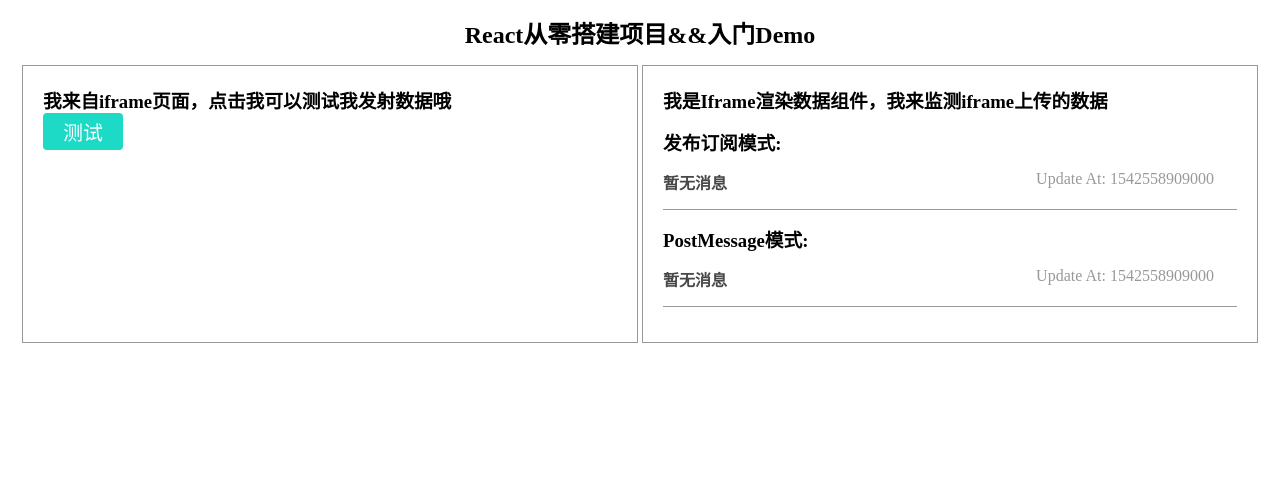
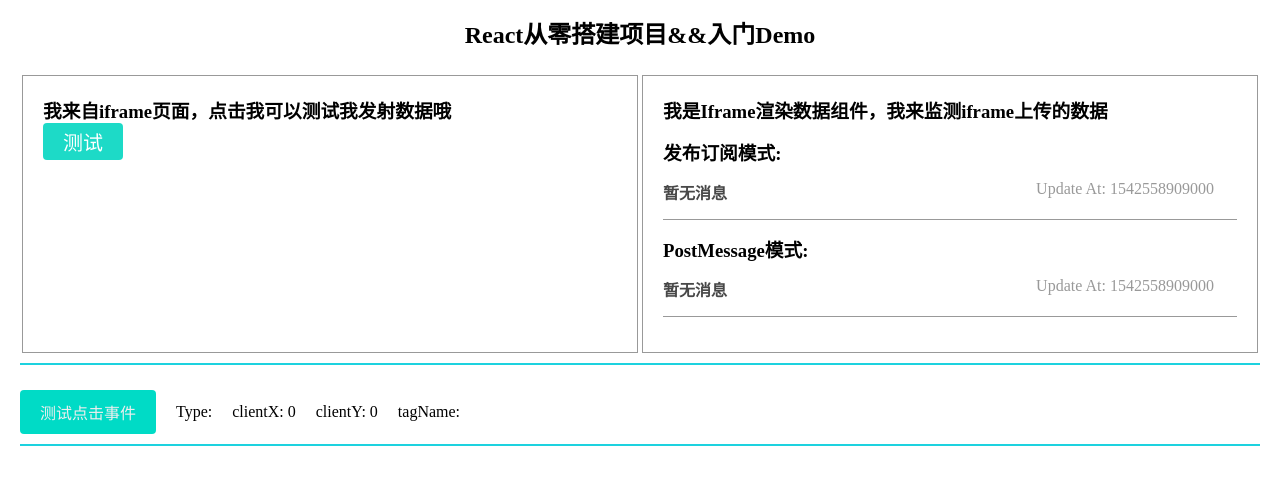
Before and after one commit to BiYuqi/react-seed, a React app: page / in a window 1280 px wide. Built offline with nearby package versions, Linux system fonts and the light colour scheme.

Commit message:
:sparkes: 配置属性初始化器语法，解决方法调用绑定this问题

```diff
--- a/package.json
+++ b/package.json
@@ -24,6 +24,7 @@
   "homepage": "https://github.com/BiYuqi/react-seed#readme",
   "devDependencies": {
     "@babel/core": "^7.1.6",
+    "@babel/plugin-proposal-class-properties": "^7.1.0",
     "@babel/plugin-transform-react-jsx": "^7.1.6",
     "@babel/preset-env": "^7.1.6",
     "@babel/preset-react": "^7.0.0",
--- /dev/null
+++ b/src/components/EventTest/index.js
@@ -0,0 +1,46 @@
+import React from 'react'
+
+const eventStyle = {
+  display: 'flex',
+  justifyContent: 'flex-start'
+}
+const liStyle = {
+  marginRight: '20px'
+}
+export default class EventTest extends React.Component {
+  constructor(props) {
+    super(props)
+    this.state = {
+      type: '',
+      clientX: 0,
+      clientY: 0,
+      tagName: ''
+    }
+  }
+  handleClick = (e) => {
+    this.setState({
+      type: e.type,
+      clientX: e.clientX,
+      clientY: e.clientY,
+      tagName: e.target.tagName.toLowerCase()
+    })
+  }
+  render() {
+    return (
+      <div className="react-row" style={eventStyle}>
+        <button
+          className="btn"
+          onClick={this.handleClick}
+          style={{marginRight: '20px'}}>
+          测试点击事件
+        </button>
+        <ul className="flex-center">
+          <li style={liStyle}>Type: {this.state.type}</li>
+          <li style={liStyle}>clientX: {this.state.clientX}</li>
+          <li style={liStyle}>clientY: {this.state.clientY}</li>
+          <li style={liStyle}>tagName: {this.state.tagName}</li>
+        </ul>
+      </div>
+    )
+  }
+}
--- a/src/components/IframeRender/index.js
+++ b/src/components/IframeRender/index.js
@@ -13,10 +13,9 @@
             <h6>{ this.props.pubSub }</h6>
             <span>Update At: { this.props.date }</span>
           </div>
-
         </div>
         <div className="render-area">
-          <h3>PostMessage模式: </h3>
+          <h3>PostMessage模式:</h3>
           <div className="msg-item">
             <h6>{ this.props.postMessage}</h6>
             <span>Update At: { this.props.date }</span>
--- a/src/index.js
+++ b/src/index.js
@@ -5,6 +5,7 @@
 
 import IframeReport from '@/components/IframeReport'
 import IframeRender from '@/components/IframeRender'
+import EventTest from '@/components/EventTest'
 
 import './index.scss'
 
@@ -47,7 +48,7 @@
     return (
       <div className="home-page">
         <h2 className="home-title">React从零搭建项目&&入门Demo</h2>
-        <div className="home-layout">
+        <div className="home-layout react-row">
           <IframeReport />
           <IframeRender
             pubSub={this.state.pubSub}
@@ -55,6 +56,7 @@
             date={this.state.date}
             />
         </div>
+        <EventTest />
       </div>
     )
   }
--- a/src/index.scss
+++ b/src/index.scss
@@ -2,6 +2,28 @@
   margin: 0;
   padding: 0;
   box-sizing: border-box;
+}
+ul{
+  list-style: none;
+}
+.react-row{
+  margin: 15px 0;
+  border-bottom: 2px solid rgb(29, 210, 223);
+  padding: 10px 0;
+}
+.btn{
+  padding: 10px 20px;
+  outline: none;
+  border: none;
+  color: #eee;
+  background-color: #00dbc6;
+  cursor: pointer;
+  border-radius: 4px;
+  font-size: 16px;
+}
+.flex-center{
+  display: flex;
+  align-items: center;
 }
 .home-page{
   padding: 0 20px;
```
Also changed, not shown: .babelrc, 1 other file.
